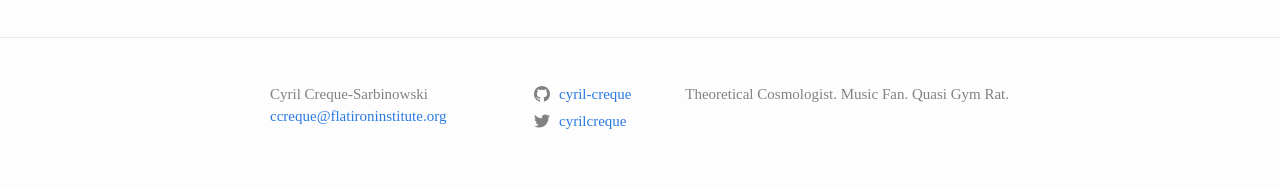
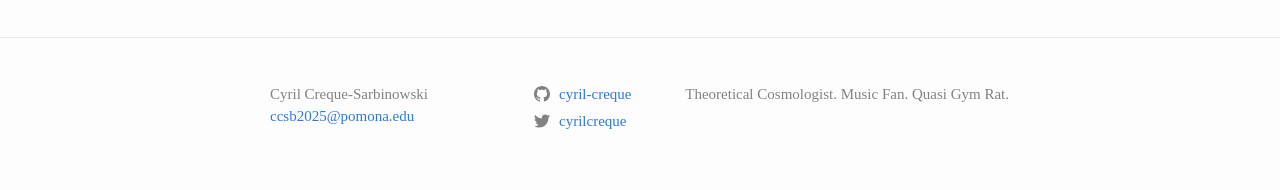
Before and after one commit to cyril-creque/cyril-creque.github.io, a Jekyll site: the page built from docs/index.markdown, in a window 1280 px wide. Shown: the part 727-917 px from the top of the page. Built offline with Jekyll 4.4.1, drawn with Linux system fonts in a browser that asks for light colours; some web fonts are replaced.

Commit message:
Edited config file for email

```diff
--- a/docs/_config.yml
+++ b/docs/_config.yml
@@ -19,7 +19,7 @@
 # in the templates via {{ site.myvariable }}.
 
 title: Cyril Creque-Sarbinowski
-email: ccreque@flatironinstitute.org
+email: ccsb2025@pomona.edu
 description: >- # this means to ignore newlines until "baseurl:"
   Theoretical Cosmologist. Music Fan. Quasi Gym Rat.
 baseurl: "" # the subpath of your site, e.g. /blog
```
